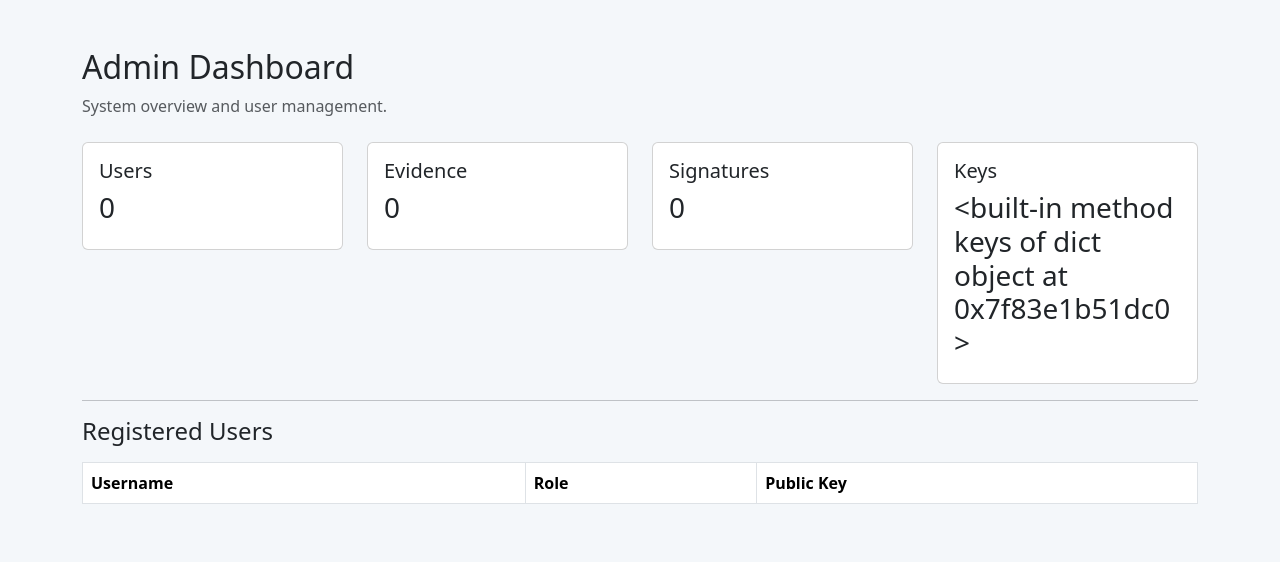
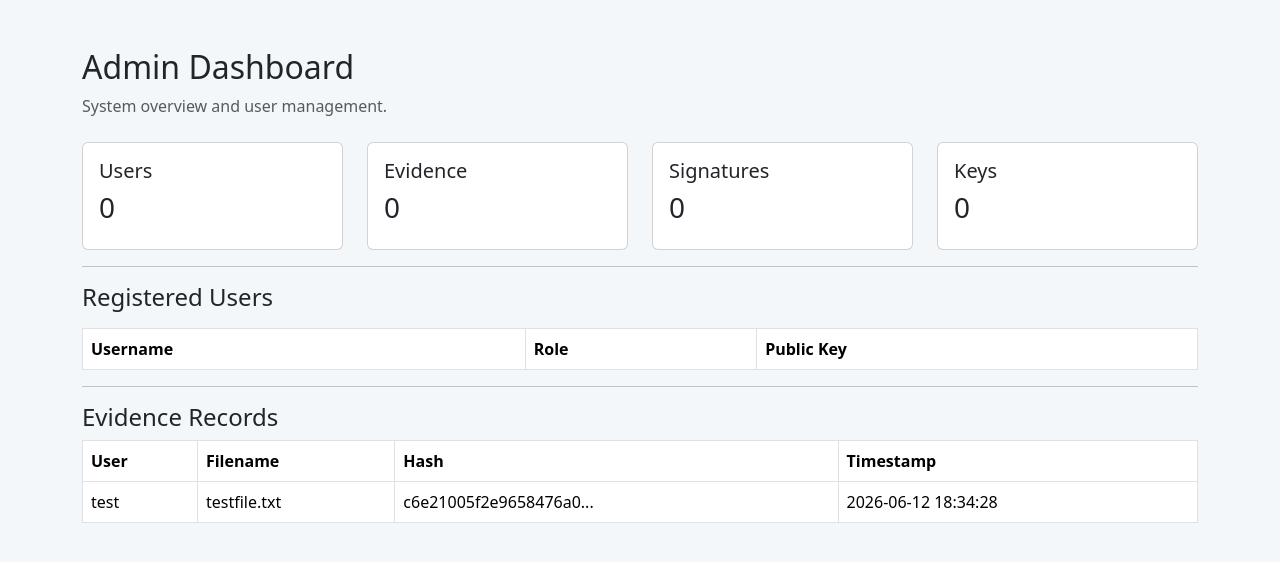
Before and after one commit to Lekhanath-Bhattarai/chainproof-digital-evidence-verification, a Flask app: page /admin in a window 1280 px wide. Shown: the part 56-618 px from the top of the page. Run offline with Flask 3, Linux system fonts and the light colour scheme; the visitor is signed in with stand-in values (Sample User, id 1); lists and menus that the app fills with data are empty.

Commit message:
Add evidence record to admin dashboard

```diff
--- /dev/null
+++ b/app/evidence_manager.py
@@ -0,0 +1,32 @@
+import json
+import os
+from datetime import datetime
+
+EVIDENCE_FILE = "data/evidence_records.json"
+
+
+def load_records():
+    if not os.path.exists(EVIDENCE_FILE):
+        return []
+
+    with open(EVIDENCE_FILE, "r") as file:
+        return json.load(file)
+
+
+def save_records(records):
+    with open(EVIDENCE_FILE, "w") as file:
+        json.dump(records, file, indent=4)
+
+
+def add_record(username, filename, file_hash, signature_path):
+    records = load_records()
+
+    records.append({
+        "username": username,
+        "filename": filename,
+        "hash": file_hash,
+        "signature": signature_path,
+        "timestamp": datetime.now().strftime("%Y-%m-%d %H:%M:%S")
+    })
+
+    save_records(records)
--- /dev/null
+++ b/data/evidence_records.json
@@ -0,0 +1,9 @@
+[
+    {
+        "username": "test",
+        "filename": "testfile.txt",
+        "hash": "c6e21005f2e9658476a073b0bf41e8c2a0de56ed5e067db731978f273e25070a",
+        "signature": "signatures\\testfile.txt.sig",
+        "timestamp": "2026-06-12 18:34:28"
+    }
+]
--- a/main.py
+++ b/main.py
@@ -1,11 +1,13 @@
 import os
 from flask import Flask, render_template, request, session, redirect, url_for
 from werkzeug.utils import secure_filename
+
 from app.hashing import generate_sha256
 from app.key_manager import generate_user_keys
 from app.user_manager import register_user, authenticate_user, get_user
 from app.signing import sign_file
 from app.verification import verify_signature
+from app.evidence_manager import add_record, load_records
 
 app = Flask(__name__)
 app.secret_key = "chainproof_dev_secret_key"
@@ -13,8 +15,11 @@ app.secret_key = "chainproof_dev_secret_key"
 UPLOAD_FOLDER = "evidence"
 app.config["UPLOAD_FOLDER"] = UPLOAD_FOLDER
 
-os.makedirs(UPLOAD_FOLDER, exist_ok=True)
+os.makedirs("data", exist_ok=True)
+os.makedirs("evidence", exist_ok=True)
 os.makedirs("signatures", exist_ok=True)
+os.makedirs("keys", exist_ok=True)
+os.makedirs("certificates", exist_ok=True)
 
 
 @app.route("/")
@@ -112,6 +117,13 @@ def upload():
 
         signature_path = sign_file(file_path, private_key_path)
 
+        add_record(
+            username,
+            filename,
+            file_hash,
+            signature_path
+        )
+
         return render_template(
             "upload.html",
             filename=filename,
@@ -171,7 +183,9 @@ def admin():
         return redirect(url_for("login"))
 
     from app.user_manager import load_users
+
     users = load_users()
+    records = load_records()
 
     stats = {
         "users": len(users),
@@ -181,7 +195,12 @@ def admin():
         "certificates": len(os.listdir("certificates")) if os.path.exists("certificates") else 0
     }
 
-    return render_template("admin.html", users=users, stats=stats)
+    return render_template(
+        "admin.html",
+        users=users,
+        stats=stats,
+        records=records
+    )
 
 
 if __name__ == "__main__":
--- a/templates/admin.html
+++ b/templates/admin.html
@@ -10,7 +10,7 @@
     <div class="col-md-3"><div class="card p-3"><h5>Users</h5><h3>{{ stats.users }}</h3></div></div>
     <div class="col-md-3"><div class="card p-3"><h5>Evidence</h5><h3>{{ stats.evidence }}</h3></div></div>
     <div class="col-md-3"><div class="card p-3"><h5>Signatures</h5><h3>{{ stats.signatures }}</h3></div></div>
-    <div class="col-md-3"><div class="card p-3"><h5>Keys</h5><h3>{{ stats.keys }}</h3></div></div>
+    <div class="col-md-3"><div class="card p-3"><h5>Keys</h5><h3>{{ stats["keys"] }}</h3></div></div>
 </div>
 
 <hr>
@@ -36,4 +36,30 @@
     </tbody>
 </table>
 
+<hr>
+
+<h4>Evidence Records</h4>
+
+<table class="table table-bordered">
+    <thead>
+        <tr>
+            <th>User</th>
+            <th>Filename</th>
+            <th>Hash</th>
+            <th>Timestamp</th>
+        </tr>
+    </thead>
+
+    <tbody>
+        {% for record in records %}
+        <tr>
+            <td>{{ record.username }}</td>
+            <td>{{ record.filename }}</td>
+            <td>{{ record.hash[:20] }}...</td>
+            <td>{{ record.timestamp }}</td>
+        </tr>
+        {% endfor %}
+    </tbody>
+</table>
+
 {% endblock %}
```
